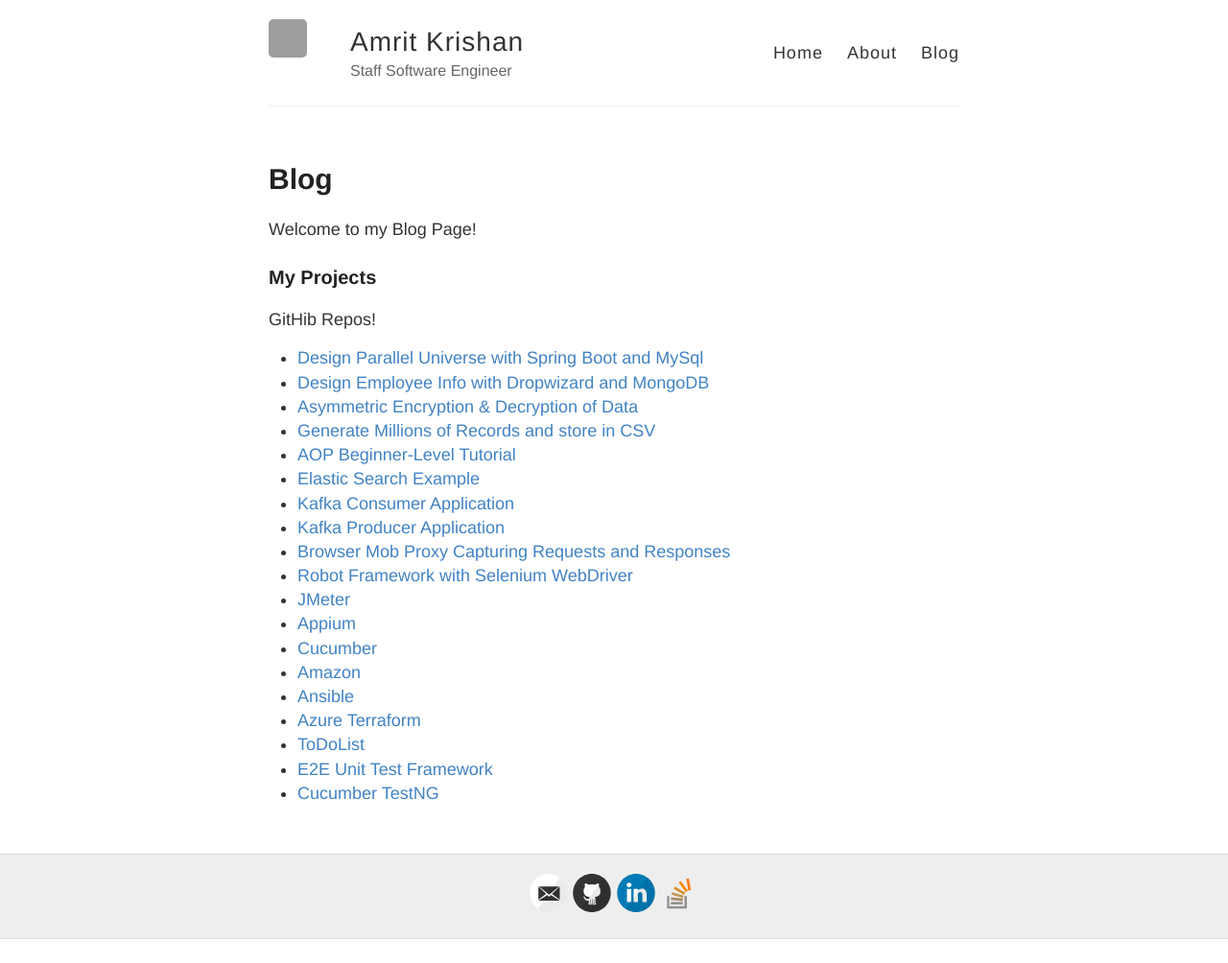
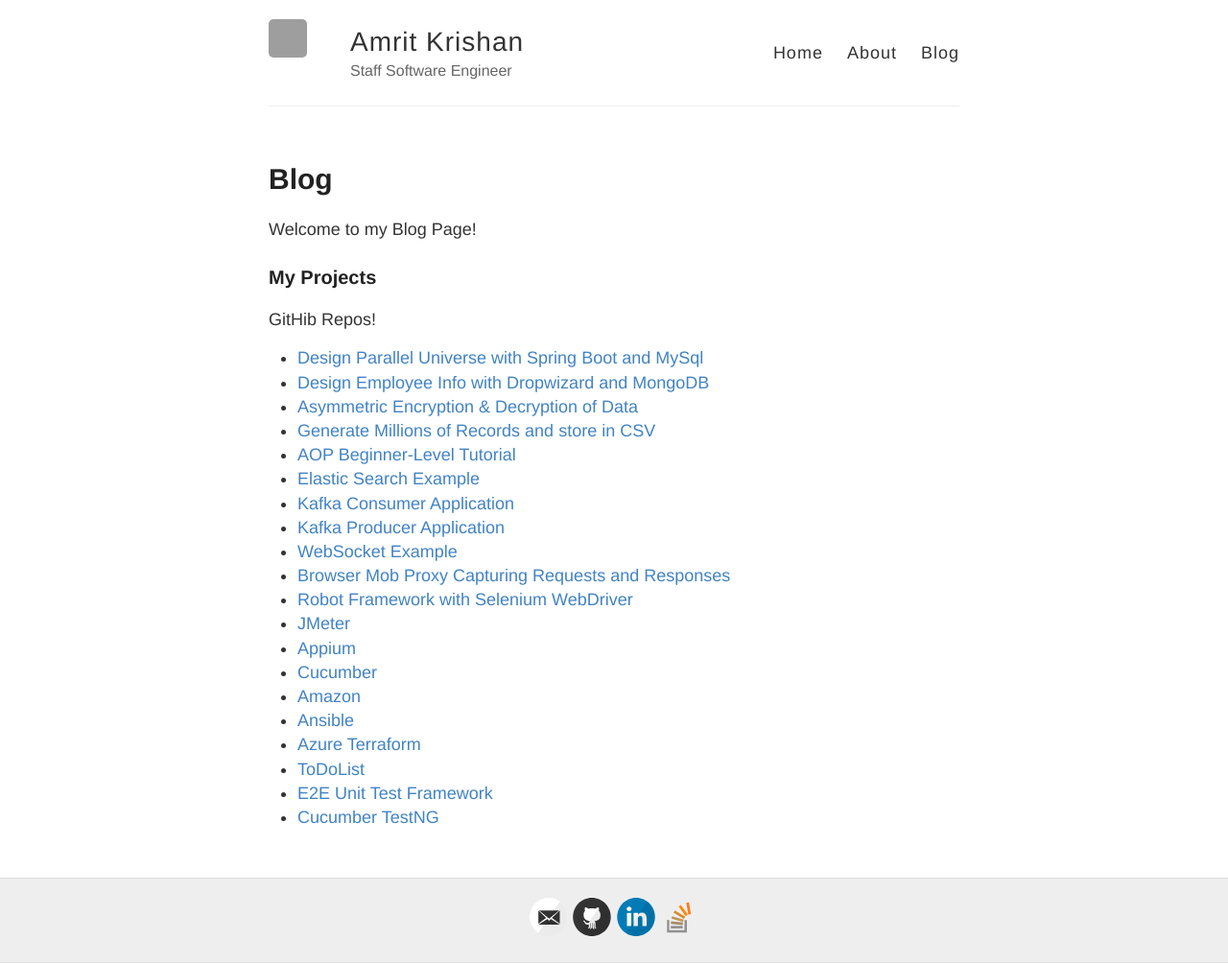
Before and after one commit to amritkrishan/amritkrishan.github.io, a Jekyll site: the page built from blog.md, in a window 1280 px wide. Shown: the whole page at 96% size. Built offline with Jekyll 4.4.1, drawn with Linux system fonts in a browser that asks for light colours; before the commit the page ends 979 px from its top, so only the background shows below that; grey boxes are pictures that could not be loaded.

Commit message:
Update blog.md

```diff
--- a/blog.md
+++ b/blog.md
@@ -19,6 +19,7 @@ GitHib Repos!
 	<li><a href="https://github.com/amritkrishan/ElasticSearch">Elastic Search Example</a></li>
 	<li><a href="https://github.com/amritkrishan/Kafka-Consumer">Kafka Consumer Application</a></li>
 	<li><a href="https://github.com/amritkrishan/Kafka-Producer">Kafka Producer Application</a></li>
+	<li><a href="https://github.com/amritkrishan/WebSocket">WebSocket Example</a></li>
 	<li><a href="https://github.com/amritkrishan/BrowserMobProxy">Browser Mob Proxy Capturing Requests and Responses</a></li>
 	<li><a href="https://github.com/amritkrishan/Robot-Selenium-Webdriver">Robot Framework with Selenium WebDriver</a></li>
 	<li><a href="https://github.com/amritkrishan/jMeter">JMeter</a></li>
```
